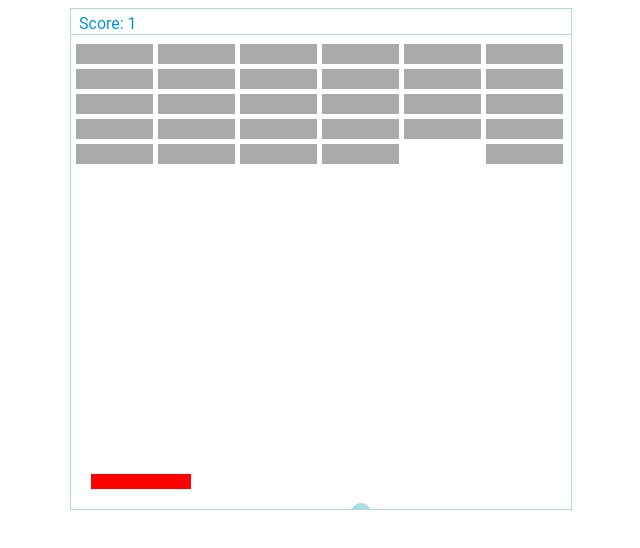
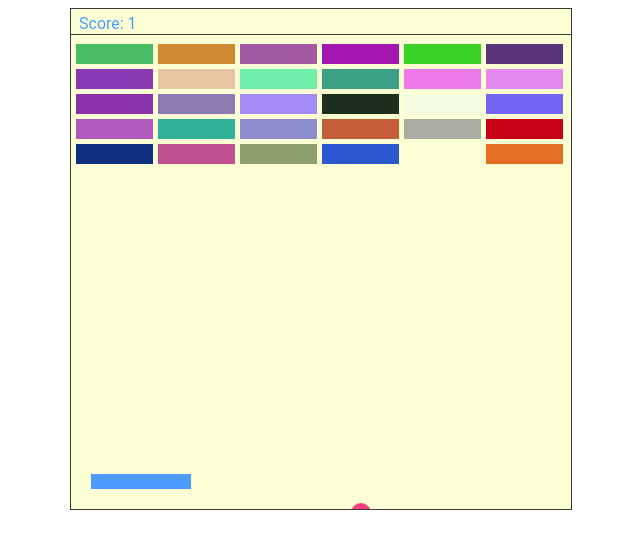
Before and after one commit to sketchyy/ts-arkanoid, a website built with webpack: page index.html in a window 1280 px wide. Shown: the whole page, without its empty margins (319-959 px from the left). Built offline with nearby package versions, Linux system fonts and the light colour scheme.

Commit message:
Add some colors

```diff
--- a/index.html
+++ b/index.html
@@ -3,7 +3,8 @@
     <title>Arkanoid</title>
     <style>
         .gameCanvas {
-            border: 1px lightblue solid;
+            border: 1px #3a3a39 solid;
+            background-color: #fcffd3;
         }
         .canvas-container {
           display: flex;
--- a/src/actors/ball.ts
+++ b/src/actors/ball.ts
@@ -15,7 +15,7 @@ export class Ball implements Actor {
     public draw(ctx: CanvasRenderingContext2D): void {
         ctx.beginPath();
         ctx.arc(this.pos.x, this.pos.y, this.radius, 0, Math.PI * 2);
-        ctx.fillStyle = "lightblue";
+        ctx.fillStyle = "#ff4284";
         ctx.fill();
         ctx.closePath();
     }
--- a/src/actors/brick.ts
+++ b/src/actors/brick.ts
@@ -6,13 +6,13 @@ export class Brick implements Actor {
     public type: string = "brick";
     public size: Vector;
 
-    constructor(public id: string, public pos: Vector) {
+    constructor(public id: string, public pos: Vector, public color: string) {
     }
 
     public draw(ctx: CanvasRenderingContext2D): void {
         ctx.beginPath();
         ctx.rect(this.pos.x, this.pos.y, this.size.x, this.size.y);
-        ctx.fillStyle = "#aaaaaa";
+        ctx.fillStyle = this.color;
         ctx.fill();
         ctx.closePath();
     }
--- a/src/actors/label.ts
+++ b/src/actors/label.ts
@@ -6,11 +6,11 @@ export class Label implements Actor {
     public type: string = "label";
     public text: string;
 
-    constructor(public id: string, public pos: Vector) { }
+    constructor(public id: string, public pos: Vector, public color: string) { }
 
     draw(ctx: CanvasRenderingContext2D): void {
         ctx.font = "16px Roboto";
-        ctx.fillStyle = "#0095DD";
+        ctx.fillStyle = this.color;
         ctx.fillText(this.text, this.pos.x, this.pos.y);
     }
 
--- a/src/actors/player.ts
+++ b/src/actors/player.ts
@@ -12,7 +12,7 @@ export class Player implements Actor {
     public draw(ctx: CanvasRenderingContext2D): void {
         ctx.beginPath();
         ctx.rect(this.pos.x, this.pos.y, this.size.x, this.size.y);
-        ctx.fillStyle = "#FF0000";
+        ctx.fillStyle = "#4c9cff";
         ctx.fill();
         ctx.closePath();
     }
--- /dev/null
+++ b/src/common/random-color.ts
@@ -0,0 +1,3 @@
+export function randomColor() {
+    return "#"+((1<<24)*Math.random()|0).toString(16)
+}
--- a/src/game/levels/base-level.ts
+++ b/src/game/levels/base-level.ts
@@ -3,6 +3,7 @@ import { CanvasView } from "../../view/canvas-view";
 import { Vector } from "../../common/vector";
 import { Level } from "./level";
 import { Brick } from "../../actors/brick";
+import { randomColor } from "../../common/random-color";
 
 
 /* Each level defines it's own set of actors */
@@ -27,11 +28,11 @@ export class BaseLevel extends Level {
         let padTop = 30;
         for (let i = 0; i < rows; i++) {
             for (let j = 0; j < cols; j++) {
-
-                let b = new Brick("brick#" + i + j, new Vector(
-                    (pad + Brick.prototype.size.x) * j + pad,
-                    padTop + (pad + Brick.prototype.size.y) * i + pad
-                ));
+                let b = new Brick(
+                    "brick#" + i + j,
+                    new Vector((pad + Brick.prototype.size.x) * j + pad, padTop + (pad + Brick.prototype.size.y) * i + pad),
+                    randomColor()
+                );
                 bricks.push(b);
             }
         }
--- a/src/game/levels/level.ts
+++ b/src/game/levels/level.ts
@@ -15,10 +15,9 @@ export abstract class Level {
     constructor(public view: CanvasView) {}
 
     createUI(): Actor[] {
-        let borderColor: string = this.view.canvas.style.borderColor;
         return [
-            new Rect("topBorder", new Vector(0, 25), new Vector(this.view.canvas.width, 1), borderColor),
-            new Label("scoreLabel", new Vector(8, 20)),
+            new Rect("topBorder", new Vector(0, 25), new Vector(this.view.canvas.width, 1), "#3a3a39"),
+            new Label("scoreLabel", new Vector(8, 20), "#4c9cff"),
         ];
     }
 
```
